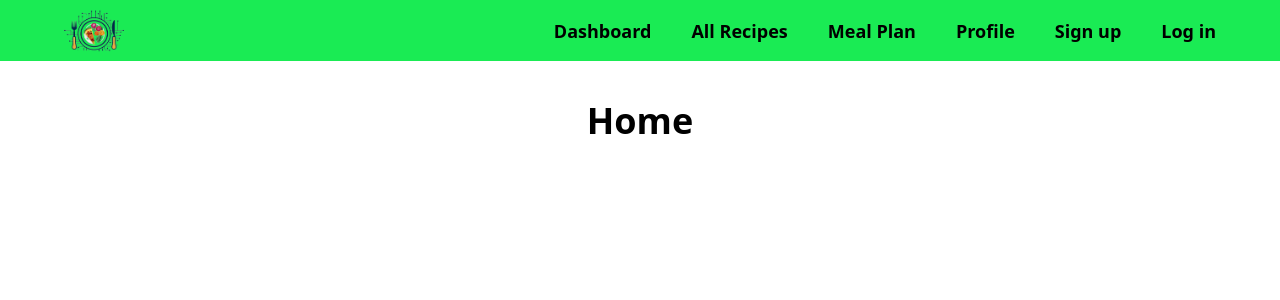
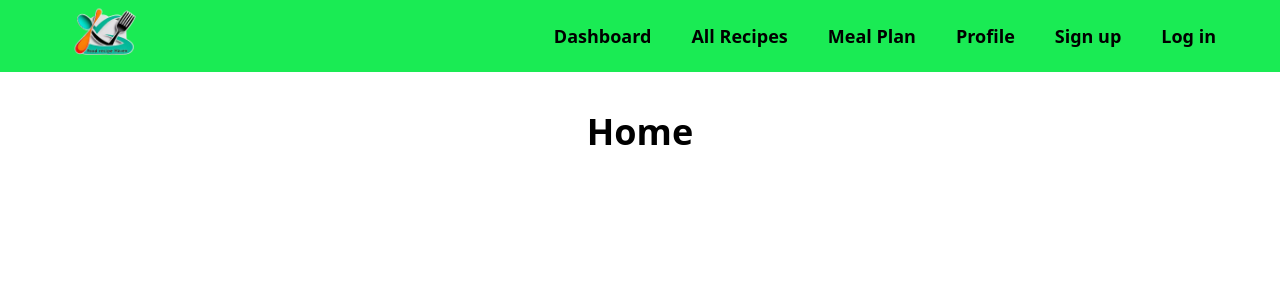
Before and after one commit to karanssu/ai-recipe-haven, a Next.js app: page / in a window 1280 px wide. Shown: the top 300 px of the page. Built offline with nearby package versions, Linux system fonts and the light colour scheme.

Commit message:
logo changed

```diff
--- a/components/Navbar.tsx
+++ b/components/Navbar.tsx
@@ -4,10 +4,10 @@ import React from "react";
 
 const Navbar = () => {
 	return (
-		<nav className="bg-green px-16 py-2 text-black font-bold flex justify-between items-center">
+		<nav className="bg-green px-16 text-black font-bold flex justify-between items-center">
 			<div>
 				<Link href="/">
-					<Image src="/logo.png" alt="logo" width={60} height={60} />
+					<Image src="/logo.png" alt="logo" width={80} height={80} />
 				</Link>
 			</div>
 
```
Also changed, not shown: public/logo.png, 1 other file (tests, documents, lock files or other folders).
